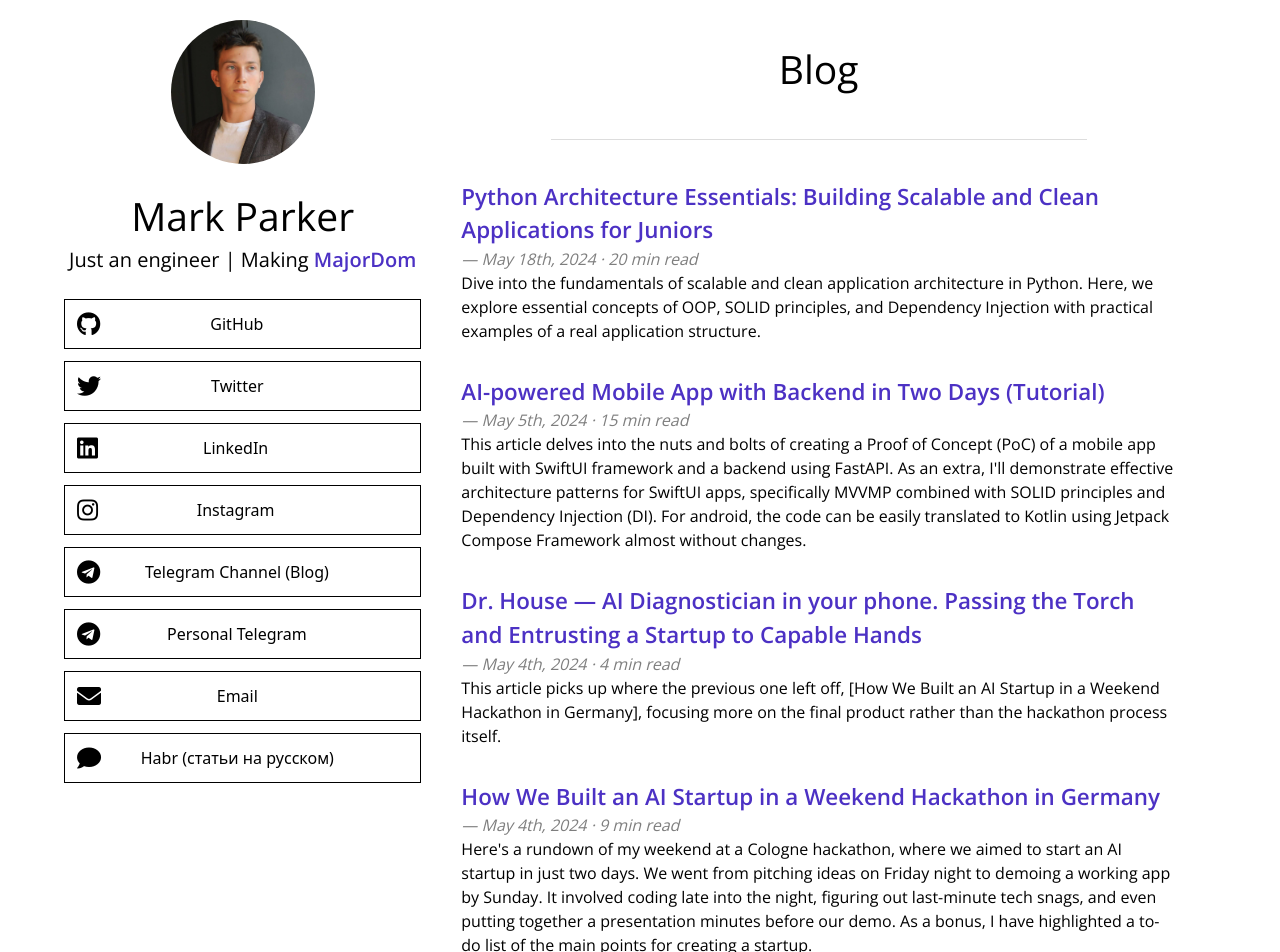
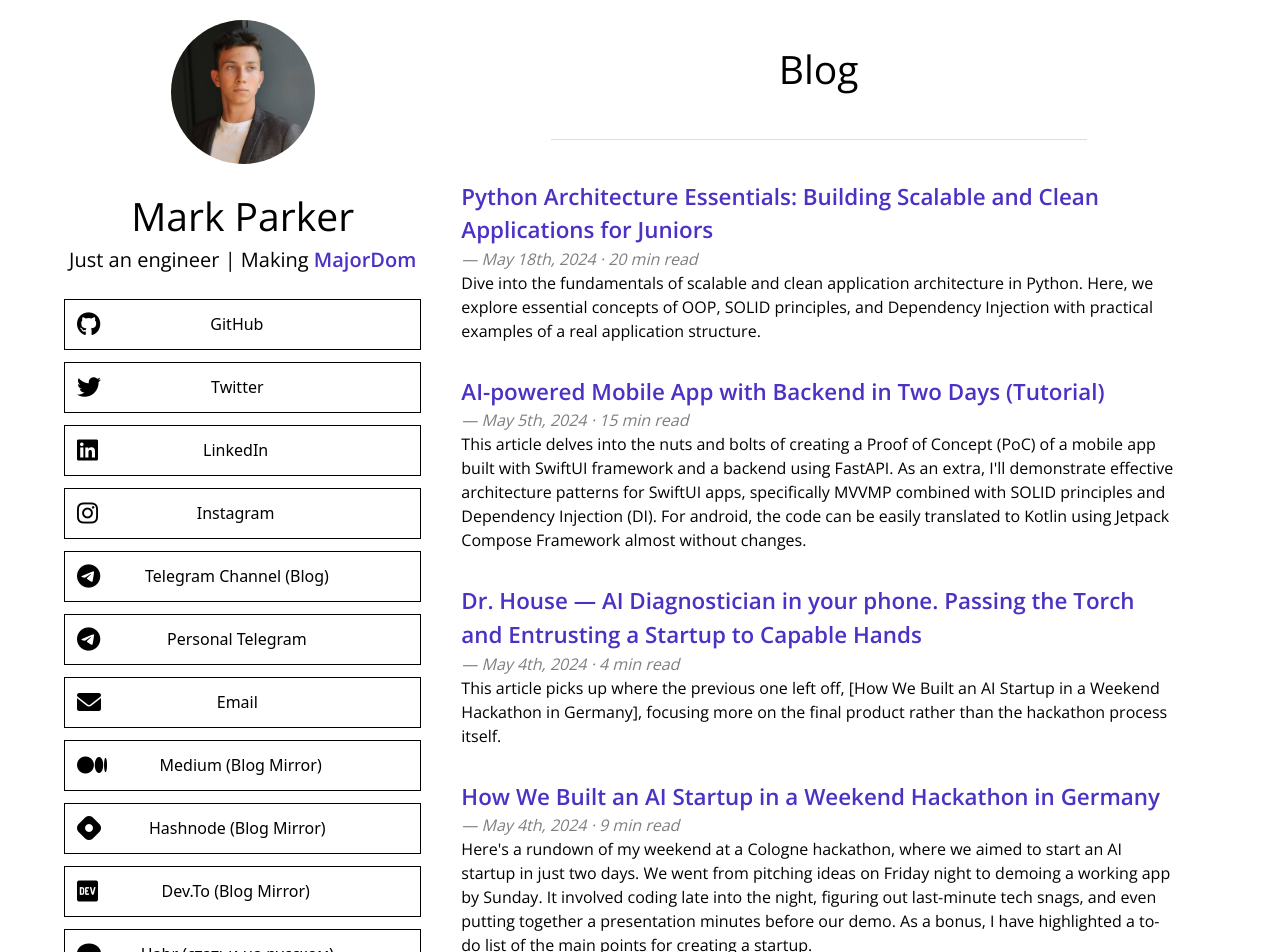
Before and after one commit to MarkParker5/markparker.me, a Next.js app: page / in a window 1280 px wide. Shown: the top 952 px of the page. Built offline with nearby package versions, Linux system fonts and the light colour scheme.

Commit message:
add blog mirrors

```diff
--- a/src/components/profile.tsx
+++ b/src/components/profile.tsx
@@ -53,6 +53,26 @@ const links: LinkMeta[] = [
     title: 'Email',
     icon: 'fas fa-envelope',
   },
+  {
+    href: 'https://markparker5.medium.com',
+    title: 'Medium (Blog Mirror)',
+    icon: 'fab fa-medium',
+  },
+  {
+    href: 'https://markparker5.hashnode.dev/newsletter',
+    title: 'Hashnode (Blog Mirror)',
+    icon: 'fab fa-hashnode',
+  },
+  {
+    href: 'https://dev.to/markparker5',
+    title: 'Dev.To (Blog Mirror)',
+    icon: 'fab fa-dev',
+  },
+  {
+    href: 'https://habr.com/users/MarkParker5/posts/',
+    title: 'Habr (статьи на русском)',
+    icon: 'fas fa-comment',
+  },
   // {
   //     href: 'https://youtube.com/@markparker5',
   //     title: 'YouTube',
@@ -63,11 +83,6 @@ const links: LinkMeta[] = [
   //     title: 'YouTube (RU)',
   //     icon: 'fab fa-youtube',
   // },
-  {
-    href: 'https://habr.com/users/MarkParker5/posts/',
-    title: 'Habr (статьи на русском)',
-    icon: 'fas fa-comment',
-  },
 ]
 
 export function Profile() {
@@ -78,7 +93,7 @@ export function Profile() {
       <Head>
         <link
           rel="stylesheet"
-          href="https://cdnjs.cloudflare.com/ajax/libs/font-awesome/5.15.3/css/all.min.css"
+          href="https://cdnjs.cloudflare.com/ajax/libs/font-awesome/6.0.0/css/all.min.css"
         />
       </Head>
       <div className="font-serif">
@@ -102,7 +117,7 @@ function LinksList() {
       {links.map((link) => (
         <li
           key={link.href}
-          className="w-full border my-3 hover:bg-back-light hover:text-back-dark duration-300"
+          className="py-3 w-full border my-3 hover:bg-back-light hover:text-back-dark duration-300"
         >
           <a href={link.href} title={link.title} className="flex flex-row items-center">
             <i className={link.icon + ' my-3 ml-3 fa-xl'} />
```
